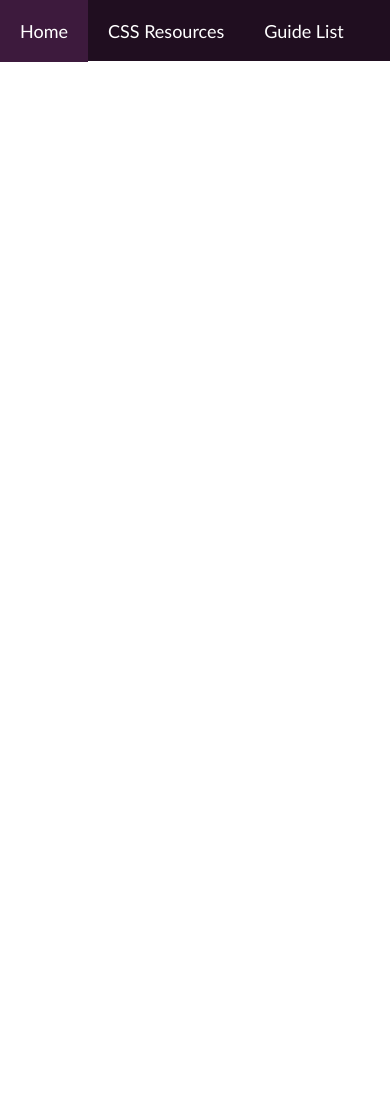
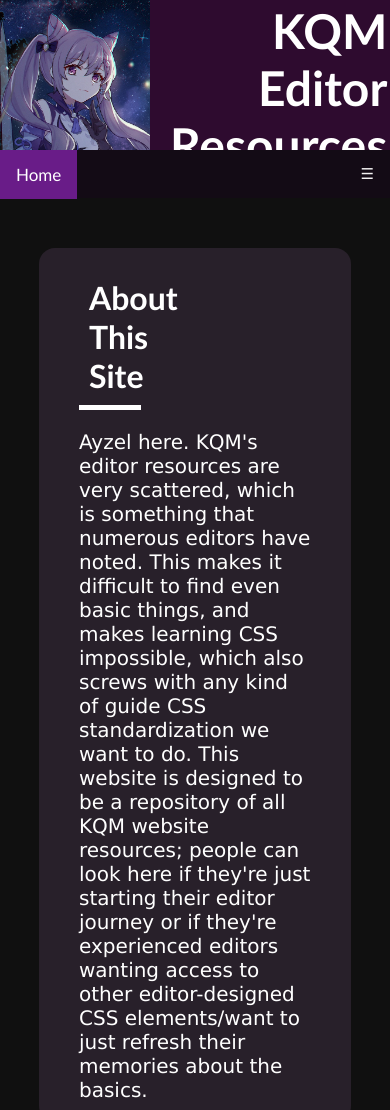
Before and after one commit to Ayzel0/kqm-editors, a plain HTML site: page index.html in a window 390 px wide. Shown: the top 1110 px of the page. Before the commit the page ends 844 px from the top, so only its background shows below. Drawn offline with Linux system fonts and the light colour scheme.

Commit message:
initialize

```diff
--- a/index.html
+++ b/index.html
@@ -5,24 +5,51 @@
     <meta http-equiv="X-UA-Compatible" content="IE=edge">
     <meta name="viewport" content="width=device-width, initial-scale=1.0">
     <link href="./styles/topnav.css" rel="stylesheet">
-    <link href="./styles/topnav.css" rel="stylesheet">
+    <link href="./styles/homepage.css" rel="stylesheet">
+    <link href="./styles/global.css" rel="stylesheet">
     <title>Document</title>
 </head>
-<body>
-    <div class="topnav">
-        <a href="#" class="active">Home</a>
-        <a href="#">CSS Resources</a>
-        <a href="#">Guide List</a>
-        <div class="dropdown">
-            <button class="dropbtn">Dropdown</button>
-            <div class="dropdown-content">
-                <a href="#">Link 1</a>
-                <a href="#">Link 2</a>
-                <a href="#">Link 3</a>
-            </div>
+<body id="dark-theme">
+    <div class="topbar">
+        <img class="kqmlogo" src="./kqm icon.png">
+        <div class="title">
+            <h1>KQM Editor Resources</h1>
         </div>
     </div>
-    <h1></h1>
+    <div class="topnav" id="responsiveNav">
+        <a href="#home" class="active">Home</a>
+        <a href="">CSS Resources</a>
+        <a href="#contact">Theorycrafting Resources</a>
+        <div class="dropdown">
+          <button class="dropbtn">Links</button>
+          <div class="dropdown-content">
+            <a href="#">Guidelines</a>
+            <a href="#">Video Guides</a>
+            <a href="#">Something, idk</a>
+          </div>
+        </div>
+        <a href="#about">Request</a>
+        <a style="font-size:15px;" class="icon" onclick="hamburgerMenu()">&#9776;</a>
+    </div>
+    <div class="opening-paragraph">
+        <div class="text-bubble-box">
+            <h1>About This Site</h1>
+            <p>Ayzel here. KQM's editor resources are very scattered, which is something that numerous editors have noted. This makes it difficult to find even basic things, and makes learning CSS impossible, which also screws with any kind of guide CSS standardization we want to do. This website is designed to be a repository of all KQM website resources; people can look here if they're just starting their editor journey or if they're experienced editors wanting access to other editor-designed CSS elements/want to just refresh their memories about the basics.</p>
+        </div>
+    </div>
+    <div class="quick-nav-container">
+
+    </div>
 </body>
 <script src="./scripts/scroll-animation.js"></script>
+<script>
+    function hamburgerMenu() {
+        const x = document.getElementById("responsiveNav");
+        if (x.className === "topnav") {
+            x.className += " responsive";
+        } else {
+            x.className = "topnav";
+        }
+    }
+</script>
 </html>
--- /dev/null
+++ b/styles/global.css
@@ -0,0 +1,26 @@
+#dark-theme {
+    background-color: #101010;
+}
+
+.text-bubble-box {
+    background: #28202a;
+    border-radius: 16px;
+    overflow: hidden;
+}
+
+.text-bubble-box h1 {
+    border-bottom: 5px solid white;
+    color: white;
+    font-size: 32px;
+    margin: 20px 40px;
+    padding: 10px;
+    width: 20%;
+    font-family: 'Trebuchet MS';
+}
+
+.text-bubble-box p {
+    color: white;
+    font-family: 'Lucida Sans';
+    font-size: 20px;
+    margin: 20px 40px;
+}
--- a/styles/homepage.css
+++ b/styles/homepage.css
@@ -0,0 +1,3 @@
+.opening-paragraph {
+    margin: 50px 10%;
+}
--- a/styles/topnav.css
+++ b/styles/topnav.css
@@ -1,29 +1,60 @@
-body {
+* {
     margin: 0;
+    padding: 0;
+    border: 0;
+    outline: 0;
+    font-size: 100%;
+    vertical-align: baseline;
+    background: transparent;
+    box-sizing: border-box;
+}
+
+.topbar {
+    background: #2e0b2f;
+    height: 150px;
+    display: flex;
+    justify-content: space-between;
+    align-items: center;
+}
+
+.topbar .kqmlogo {
+    max-width: 100%;
+    max-height: 100%;
+}
+
+.topbar .title {
     font-family: 'Trebuchet MS';
-    position: relative;
+    color: white;
+    padding: 20px;
+    margin-top: 25px;
+}
+
+.topbar .title h1 {
+    font-size: 48px;
+    text-align: right;
 }
 
 .topnav {
-    background-color: rgb(32, 14, 32);
+    background-color: #130b15;
     position: sticky;
     top: 0;
-    min-height: 61px;
+    min-height: 48px;
+    font-family: 'Trebuchet MS';
 }
 
 .topnav a {
     list-style-type: none;
     float: left;
     display: block;
-    color: white;
+    color: #f2f2f2;
     text-align: center;
-    padding: 20px;
+    padding: 14px 16px;
     text-decoration: none;
-    font-size: 18px;
+    font-size: 17px;
 }
 
-.active {
-    background-color: rgb(82, 37, 94);
+.topnav .active {
+    background-color: #691c88;
     color: white;
 }
 
@@ -36,11 +67,11 @@ body {
 }
 
 .dropdown .dropbtn {
-    font-size: 18px;
+    font-size: 17px;
     border: none;
     outline: none;
     color: white;
-    padding: 20px;
+    padding: 14px 16px;
     background-color: inherit;
     font-family: inherit;
     margin: 0;
@@ -48,24 +79,25 @@ body {
 
 .dropdown-content {
     display: none;
-    position: relative;
-    background-color: #d4cad4;
+    position: absolute;
+    background-color: #f9f9f9;
     min-width: 160px;
-    box-shadow: 0px 8px 16px 0px rgba(0,0,0,0.2);
-    z-index: 100000;
+    box-shadow: 0px 8px 16px 0px rgba(0, 0, 0, 0.2);
+    z-index: 10000000;
 }
 
 .dropdown-content a {
     float: none;
     color: black;
-    padding: 20px;
+    padding: 12px 16px;
     text-decoration: none;
     display: block;
     text-align: left;
 }
 
-.topnav a:hover, .dropdown:hover .dropbtn {
-    background-color:rgb(61, 26, 61);
+.topnav a:hover,
+.dropdown:hover .dropbtn {
+    background-color: #555;
     color: white;
 }
 
@@ -77,3 +109,47 @@ body {
 .dropdown:hover .dropdown-content {
     display: block;
 }
+
+@media screen and (max-width: 600px) {
+    .topnav a:not(:first-child),
+    .dropdown .dropbtn {
+        display: none;
+    }
+
+    .topnav a.icon {
+        float: right;
+        display: block;
+    }
+}
+
+@media screen and (max-width: 600px) {
+    .topnav.responsive {
+        position: relative;
+    }
+
+    .topnav.responsive .icon {
+        position: absolute;
+        right: 0;
+        top: 0;
+    }
+
+    .topnav.responsive a {
+        float: none;
+        display: block;
+        text-align: left;
+    }
+
+    .topnav.responsive .dropdown {
+        float: none;
+    }
+
+    .topnav.responsive .dropdown-content {
+        position: relative;
+    }
+
+    .topnav.responsive .dropdown .dropbtn {
+        display: block;
+        width: 100%;
+        text-align: left;
+    }
+}
```
Also changed, not shown: kqm icon.png (added), nempopo image.jpg (added), pages/css.html (added), 1 other file.
